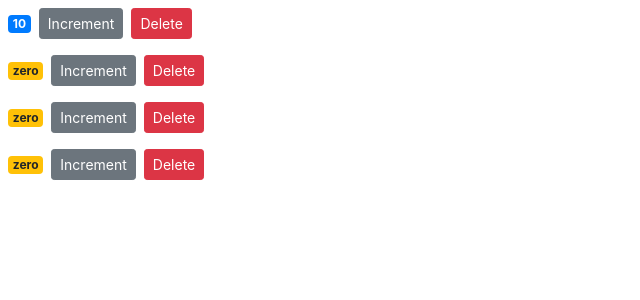
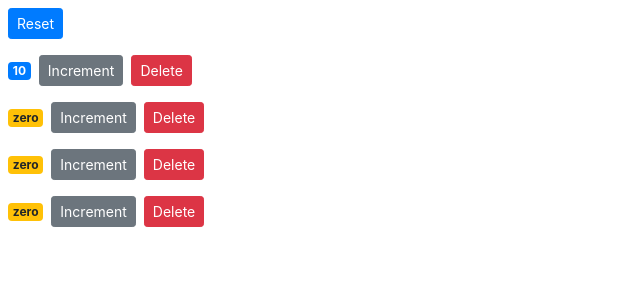
Before and after one commit to lopezg3000/Counter-App, a React (Create React App) app: page / in a window 1280 px wide. Shown: the top 300 px of the page, without its empty margins (0-640 px from the left). Built offline with nearby package versions, Linux system fonts and the light colour scheme.

Commit message:
singleSourceOfTruthError

```diff
--- a/src/components/counters.jsx
+++ b/src/components/counters.jsx
@@ -12,15 +12,26 @@
         ]
     };
 
+    handleReset = () => {
+        const counters = this.state.counters.map(c => {
+            c.value = 0;
+            return c;
+        })
+        this.setState({ counters })
+    };
+
     handleDelete = (counterId) => {
-        const counters = this.state.counters.filter(c => counterId !== c.id);
+        const counters = this.state.counters.filter(c => c.id !== counterId);
         this.setState({ counters });
-        console.log("Event Handler Called")
+        console.log("Event Handler Called", " id: ", counterId)
     };
 
     render() {
         return (
             <div>
+                <button onClick={this.handleReset} className="btn btn-primary btn-sm m-2">
+                    Reset
+                </button>
                 {this.state.counters.map(counter =>
                     <Counter key={counter.id} counter={counter} onDelete={this.handleDelete} />)}
             </div>
```
